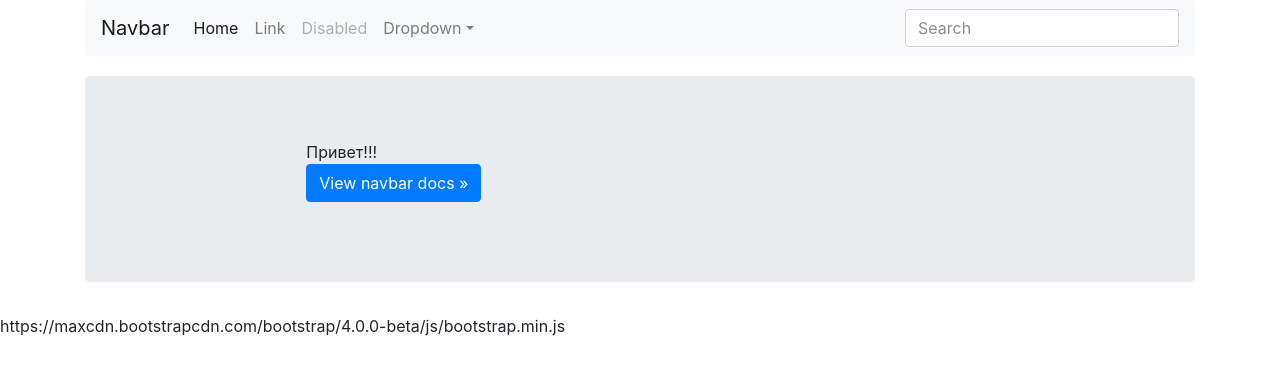
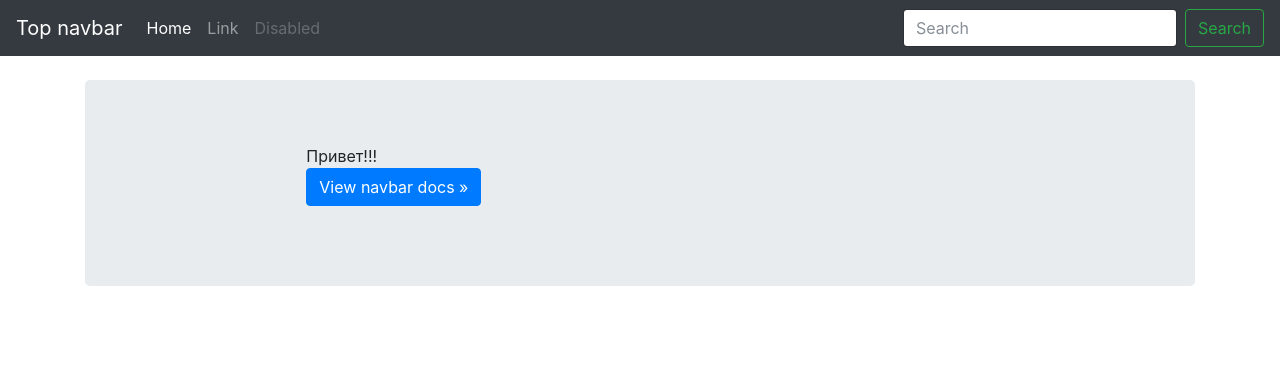
Before and after one commit to Gooman-rus/gooman-rus.github.io, a Jekyll site: the page built from index.html, in a window 1280 px wide. Shown: the top 375 px of the page. Built offline with Jekyll 4.4.1, drawn with Linux system fonts in a browser that asks for light colours; nearby versions of some CDN libraries.

Commit message:
Update default.html

```diff
--- a/_layouts/default.html
+++ b/_layouts/default.html
@@ -19,14 +19,12 @@
 
   <body>
 
-    <div class="container">
-      <nav class="navbar navbar-expand-lg navbar-light bg-light rounded">
-        <a class="navbar-brand" href="#">Navbar</a>
-        <button class="navbar-toggler" type="button" data-toggle="collapse" data-target="#navbarsExample09" aria-controls="navbarsExample09" aria-expanded="false" aria-label="Toggle navigation">
+      <nav class="navbar navbar-expand-md navbar-dark bg-dark mb-4">
+      <a class="navbar-brand" href="#">Top navbar</a>
+      <button class="navbar-toggler" type="button" data-toggle="collapse" data-target="#navbarCollapse" aria-controls="navbarCollapse" aria-expanded="false" aria-label="Toggle navigation">
         <span class="navbar-toggler-icon"></span>
       </button>
-
-        <div class="collapse navbar-collapse" id="navbarsExample09">
+      <div class="collapse navbar-collapse" id="navbarCollapse">
         <ul class="navbar-nav mr-auto">
           <li class="nav-item active">
             <a class="nav-link" href="#">Home <span class="sr-only">(current)</span></a>
@@ -37,21 +35,15 @@
           <li class="nav-item">
             <a class="nav-link disabled" href="#">Disabled</a>
           </li>
-            <li class="nav-item dropdown">
-              <a class="nav-link dropdown-toggle" href="http://example.com" id="dropdown09" data-toggle="dropdown" aria-haspopup="true" aria-expanded="false">Dropdown</a>
-              <div class="dropdown-menu" aria-labelledby="dropdown09">
-                <a class="dropdown-item" href="#">Action</a>
-                <a class="dropdown-item" href="#">Another action</a>
-                <a class="dropdown-item" href="#">Something else here</a>
-              </div>
-            </li>
         </ul>
-          <form class="form-inline my-2 my-md-0">
-            <input class="form-control" type="text" placeholder="Search" aria-label="Search">
+        <form class="form-inline mt-2 mt-md-0">
+          <input class="form-control mr-sm-2" type="text" placeholder="Search" aria-label="Search">
+          <button class="btn btn-outline-success my-2 my-sm-0" type="submit">Search</button>
         </form>
       </div>
     </nav>
 
+    <div class="container">
       <div class="jumbotron">
         <div class="col-sm-8 mx-auto">
           {{ content }}
@@ -69,7 +61,7 @@
     <script src="https://code.jquery.com/jquery-3.2.1.slim.min.js" integrity="sha384-KJ3o2DKtIkvYIK3UENzmM7KCkRr/rE9/Qpg6aAZGJwFDMVNA/GpGFF93hXpG5KkN" crossorigin="anonymous"></script>
     <script>window.jQuery || document.write('<script src="../../../../assets/js/vendor/jquery.min.js"><\/script>')</script>
     <script src="../../../../assets/js/vendor/popper.min.js"></script>
-    https://maxcdn.bootstrapcdn.com/bootstrap/4.0.0-beta/js/bootstrap.min.js
+    <script src="https://maxcdn.bootstrapcdn.com/bootstrap/4.0.0-beta/js/bootstrap.min.js"></script>
     <!-- IE10 viewport hack for Surface/desktop Windows 8 bug -->
     <script src="../../../../assets/js/ie10-viewport-bug-workaround.js"></script>
   </body>
```
Lines whose indentation alone changed are shown as unchanged.
